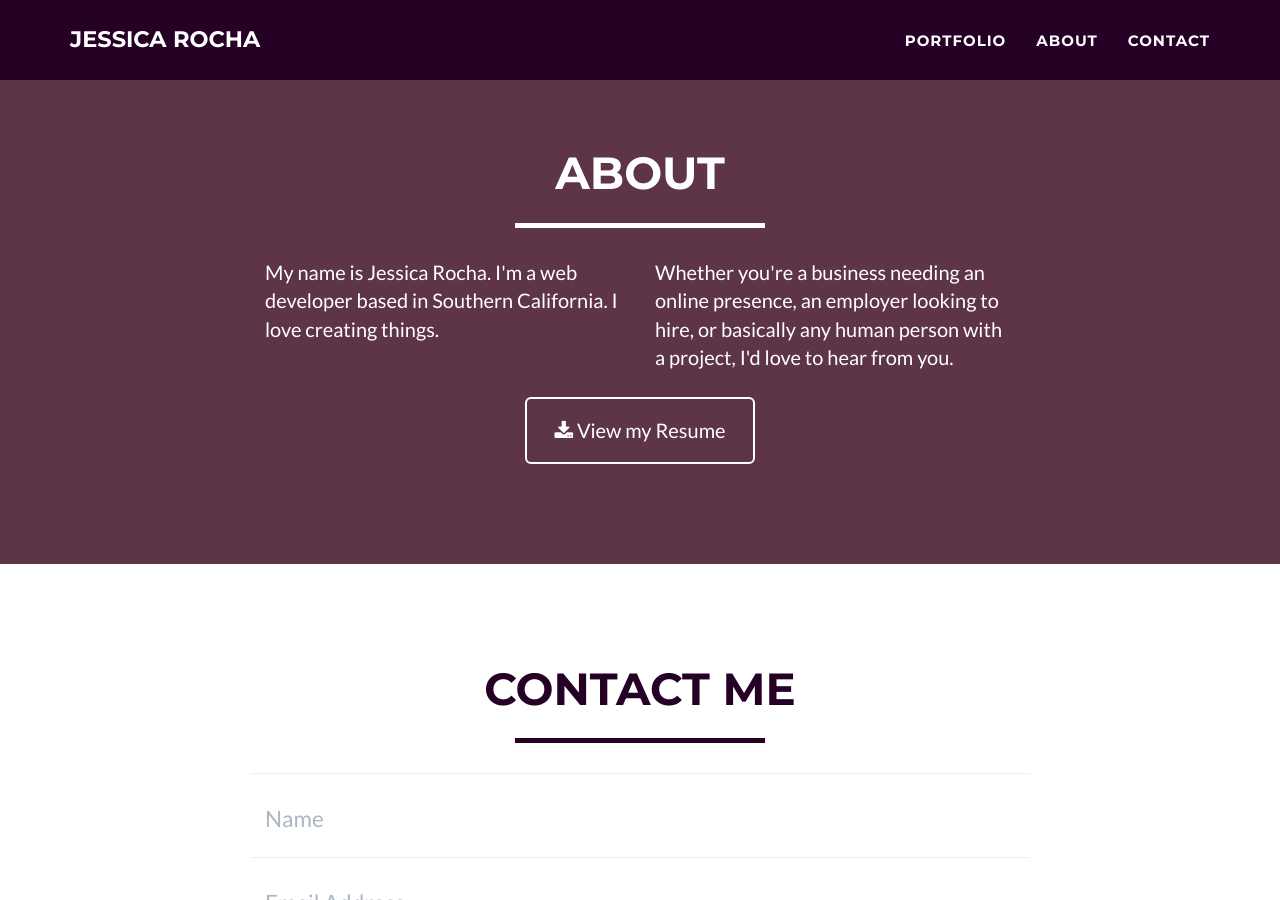
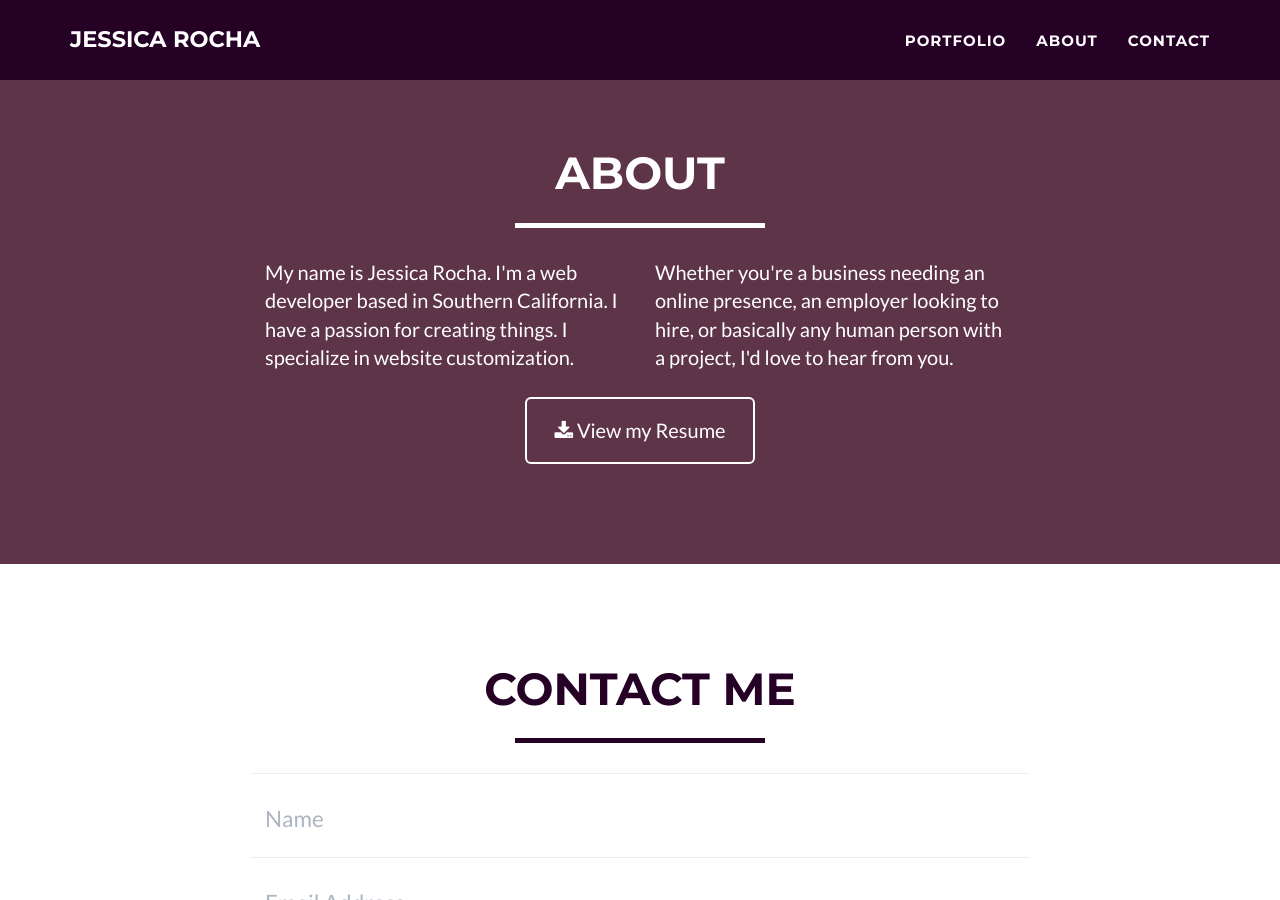
Before and after one commit to JessRocha/jessrocha.github.io, a Jekyll site: the page built from index.html, in a window 1280 px wide and 900 px high, scrolled down 1639 px. Built offline with Jekyll 4.4.1, drawn with Linux system fonts in a browser that asks for light colours.

Commit message:
Update about.html

```diff
--- a/_includes/about.html
+++ b/_includes/about.html
@@ -9,7 +9,8 @@
             </div>
             <div class="row">
                 <div class="col-lg-4 col-lg-offset-2">
-                    <p>My name is Jessica Rocha. I'm a web developer based in Southern California. I love creating things.</p>
+                    <p>My name is Jessica Rocha. I'm a web developer based in Southern California. I have a passion for creating
+                     things. I specialize in website customization. </p>
                 </div>
                 <div class="col-lg-4">
                     <p>Whether you're a business needing an online presence, an employer looking to hire, or basically any human person with
```
